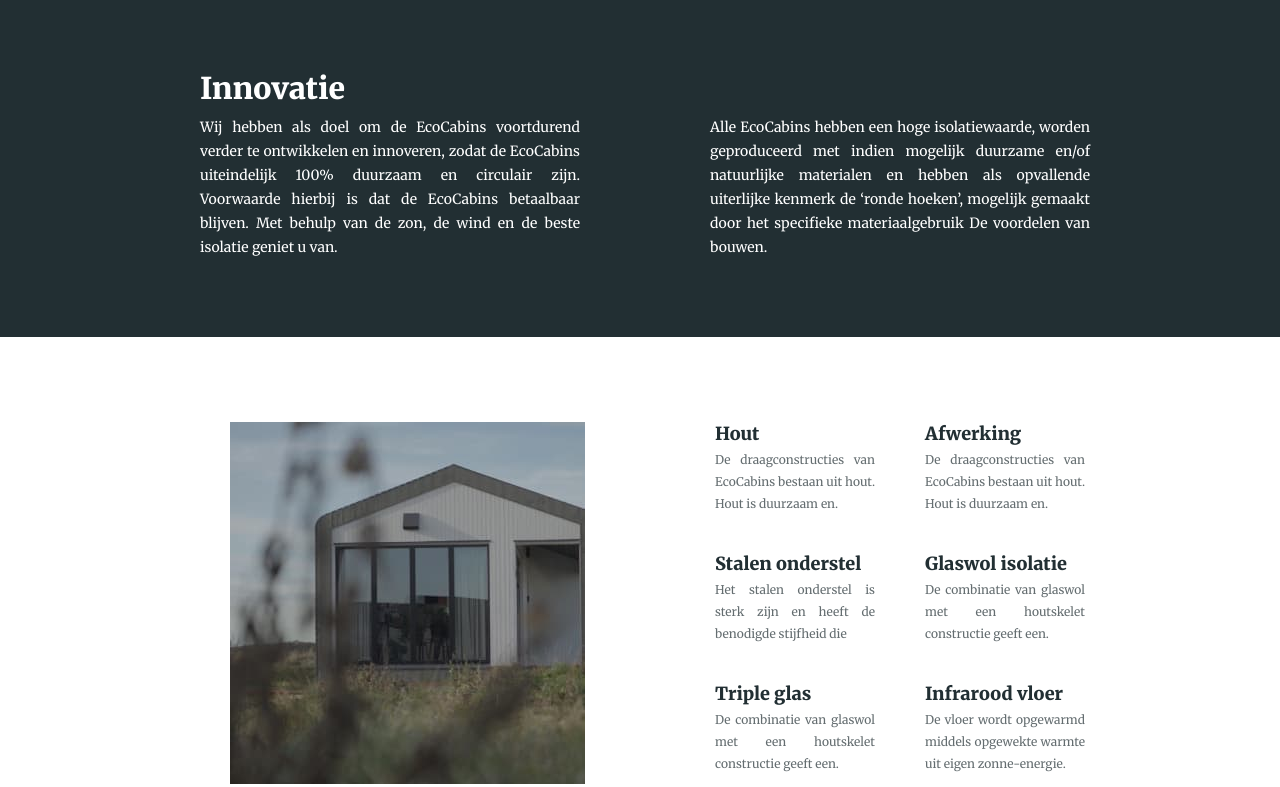
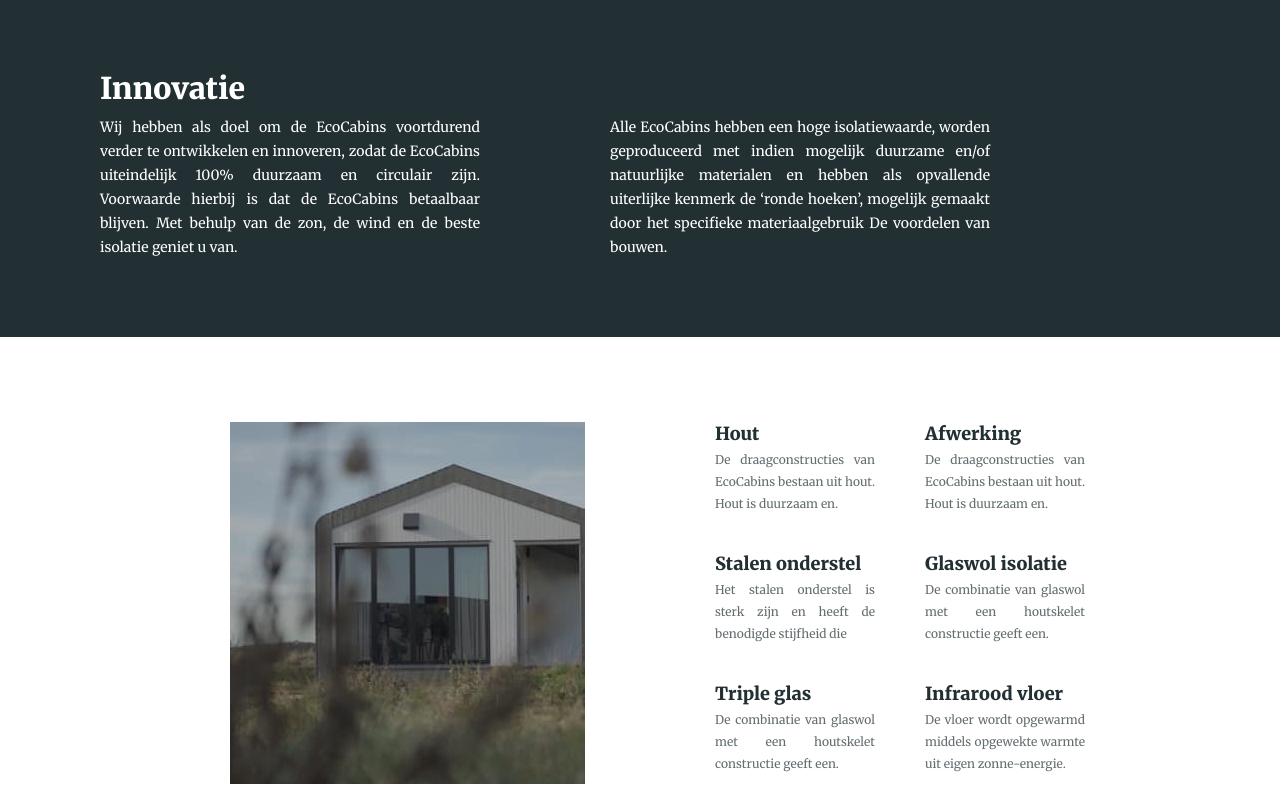
Before and after one commit to Yura-Chek/Eco-House-landing, a plain HTML site: page index.html in a window 1280 px wide. Shown: the part 966-1753 px from the top of the page. Drawn offline with Linux system fonts and the light colour scheme.

Commit message:
centering

```diff
--- a/css/style.css
+++ b/css/style.css
@@ -12,8 +12,9 @@
 }
 
 .container {
-  margin-right: 59px;
-  margin-left: 100px;
+  padding-right: 59px;
+  padding-left: 100px;
+  margin: 0 auto;
   max-width: 1280px;
 }
 
@@ -227,10 +228,6 @@
   background: #222f33;
 }
 
-.innovatioin {
-  margin-left: 200px;
-}
-
 .innovation-title {
   font-weight: 900;
   font-size: 30px;
```
